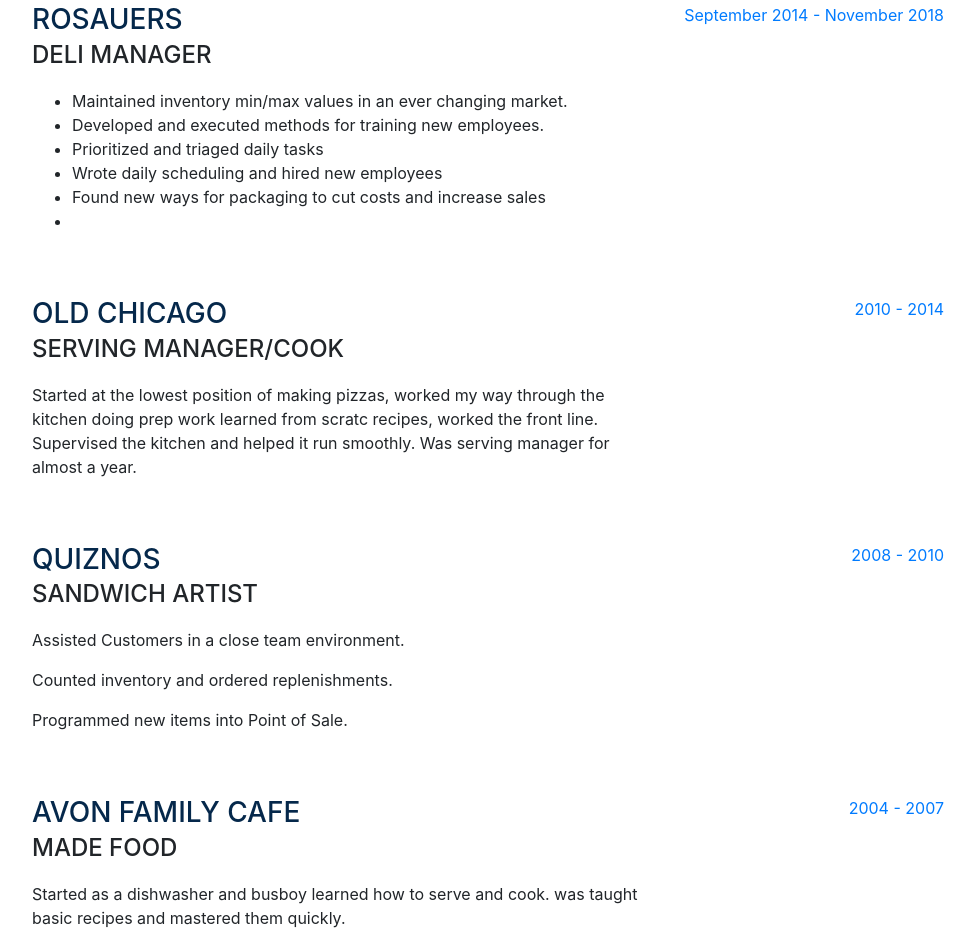
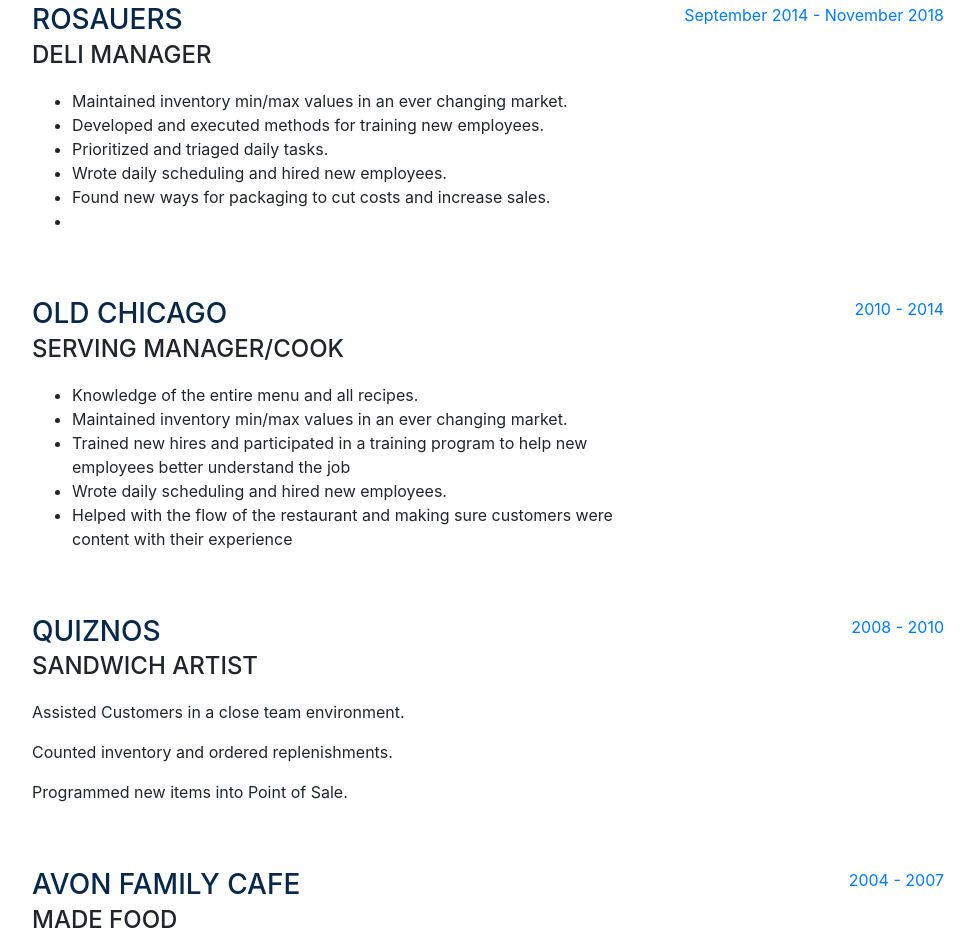
Before and after one commit to Darajh/Darajh.github.io, a website with bundled scripts: page index.html in a window 1280 px wide. Shown: the part 932-1869 px from the top of the page, without its empty margins (288-1263 px from the left). Built offline with nearby package versions, Linux system fonts and the light colour scheme; a web font is replaced by a local one.

Commit message:
updated experience

```diff
--- a/index.html
+++ b/index.html
@@ -100,9 +100,9 @@
             <ul>
               <li>Maintained inventory min/max values in an ever changing market.</li>
               <li>Developed and executed methods for training new employees.</li>
-              <li>Prioritized and triaged daily tasks</li>
-              <li>Wrote daily scheduling and hired new employees</li>
-              <li>Found new ways for packaging to cut costs and increase sales</li>
+              <li>Prioritized and triaged daily tasks.</li>
+              <li>Wrote daily scheduling and hired new employees.</li>
+              <li>Found new ways for packaging to cut costs and increase sales.</li>
               <li></li>
             </ul>
           </div>
@@ -115,7 +115,13 @@
           <div class="resume-content">
             <h3 class="mb-0">Old Chicago</h3>
             <div class="subheading mb-3">Serving Manager/Cook</div>
-            <p>Started at the lowest position of making pizzas, worked my way through the kitchen doing prep work learned from scratc recipes, worked the front line. Supervised the kitchen and helped it run smoothly. Was serving manager for almost a year.</p>
+            <ul>
+              <li>Knowledge of the entire menu and all recipes.</li>
+              <li>Maintained inventory min/max values in an ever changing market.</li>
+              <li>Trained new hires and participated in a training program to help new employees better understand the job</li>
+              <li>Wrote daily scheduling and hired new employees.</li>
+              <li>Helped with the flow of the restaurant and making sure customers were content with their experience</li>
+            </ul>
           </div>
           <div class="resume-date text-md-right">
             <span class="text-primary">2010 - 2014</span>
```
